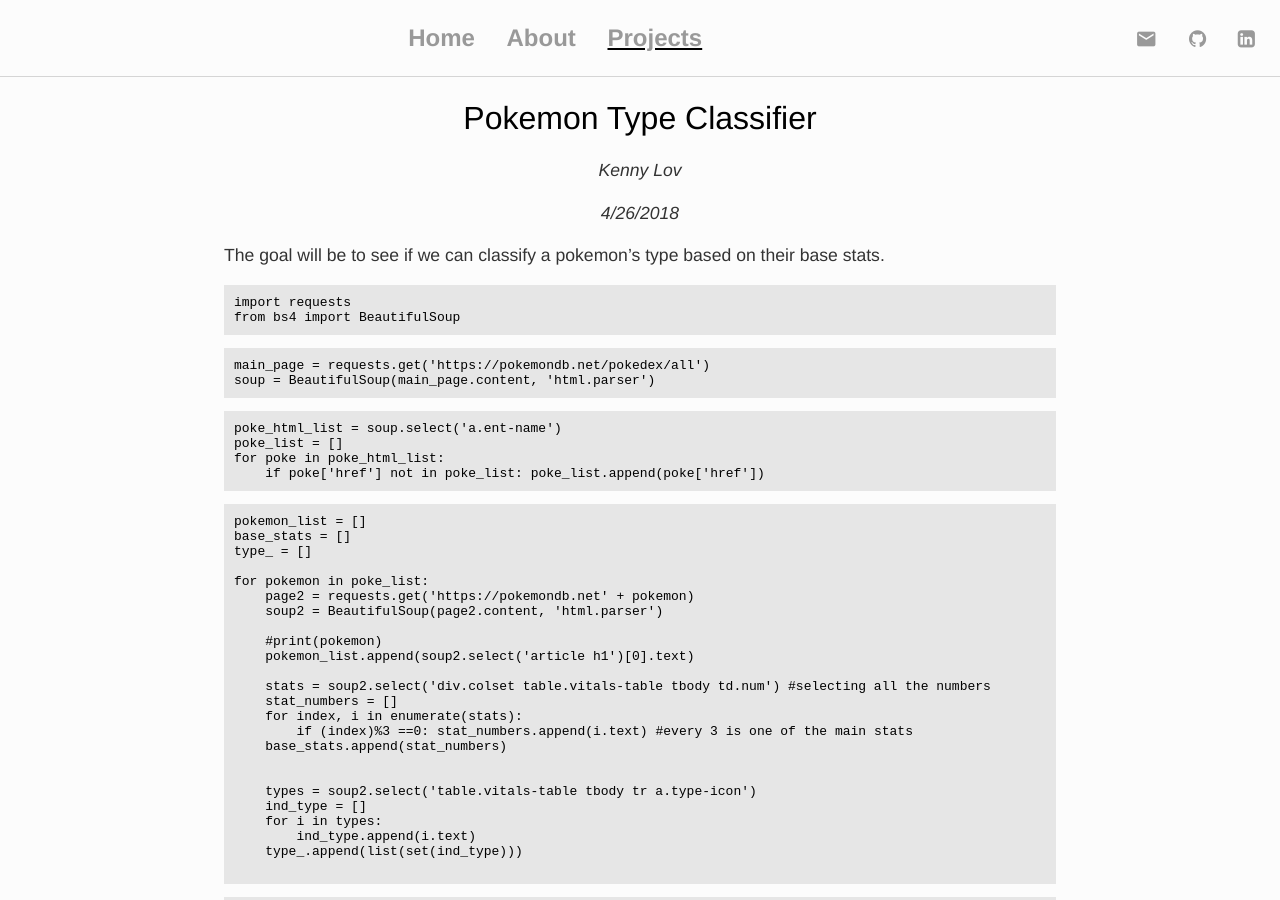
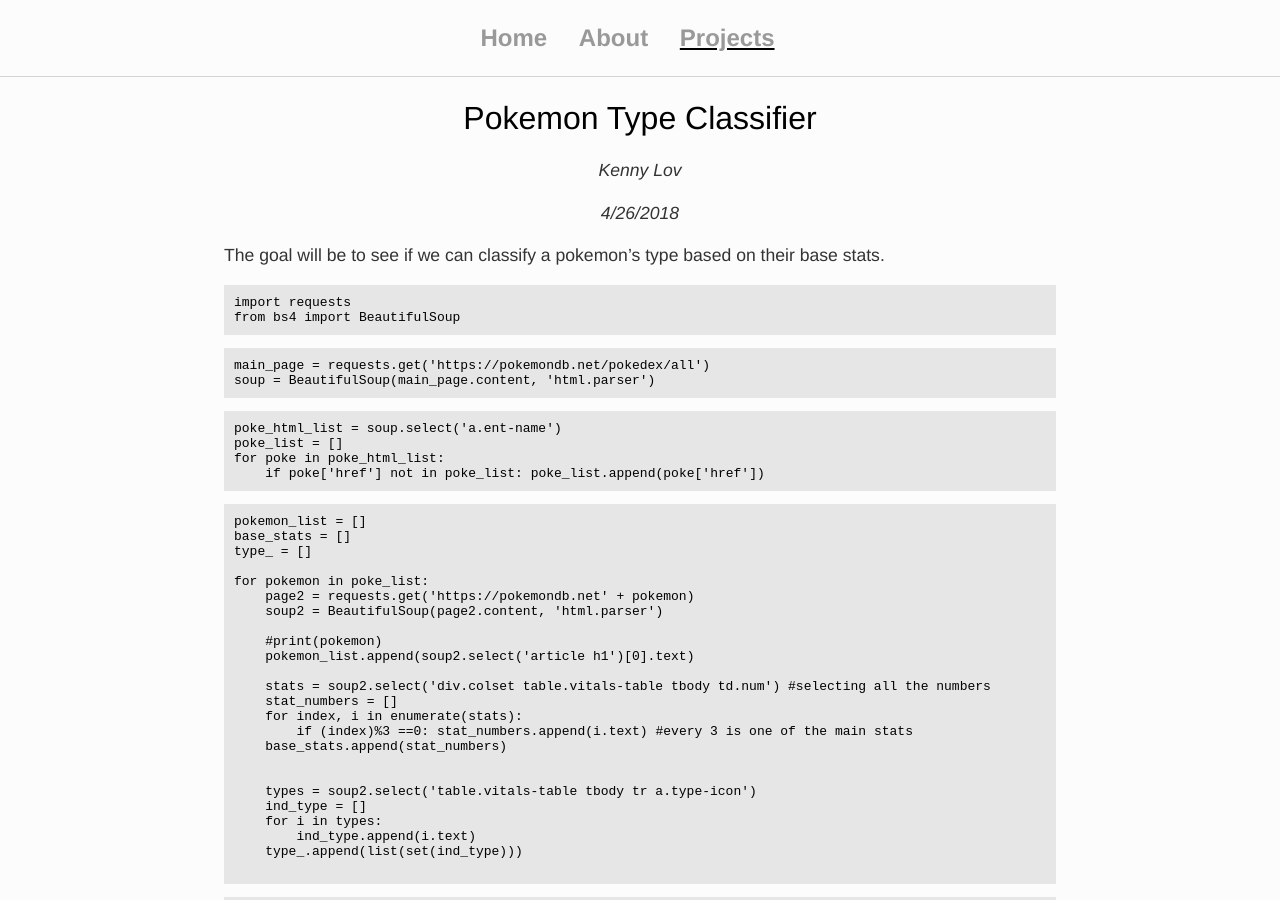
Before and after one commit to clfkenny/clfkenny.github.io, a Jekyll site: the page built from projects/pokemon_classifier/index.md, in a window 1280 px wide and 900 px high. Built offline with Jekyll 4.4.1, drawn with Linux system fonts in a browser that asks for light colours.

Commit message:
Update projects.html

```diff
--- a/_layouts/projects.html
+++ b/_layouts/projects.html
@@ -13,11 +13,6 @@
 	        		<li><a href="/">Home</a></li>
 		        	<li><a href="/about">About</a></li>
 	        		<li style = "text-decoration: underline;" ><a href="/projects">Projects</a></li>
-				<ul>
-					<li><a href="mailto:lov.kenny1996@gmail.com"><i class="material-icons" style="font-size:22px">email</i></a></li>
-	        			<li><a href="https://github.com/clfkenny"><i class="fa fa-github" style="font-size:20px"></i> </a></li>
-					<li><a href="https://www.linkedin.com/in/kenny-lov/"><i class="fa fa-linkedin-square" style="font-size:20px"></i></a></li>
-				</ul>
 	    		</ul>
 			</nav>
 			<div class="container">
```
